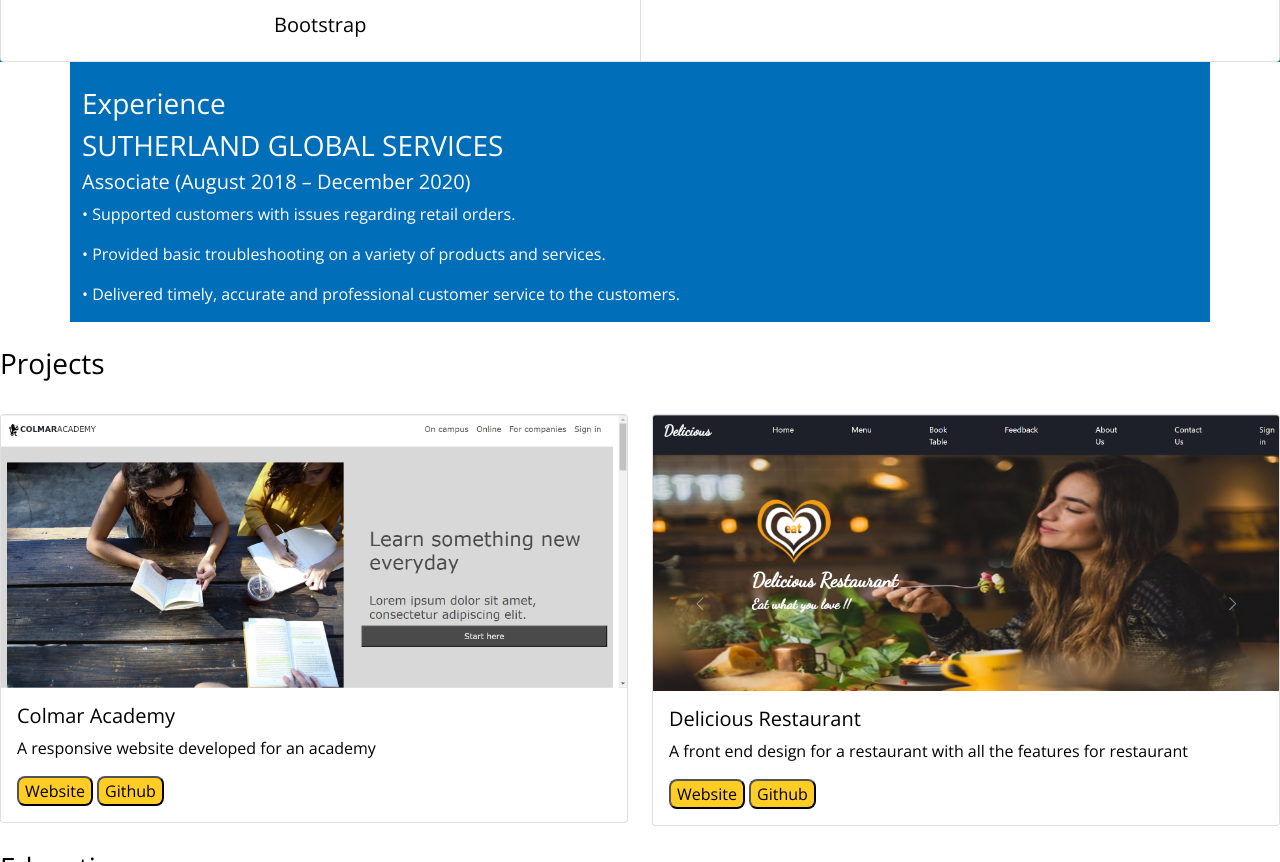
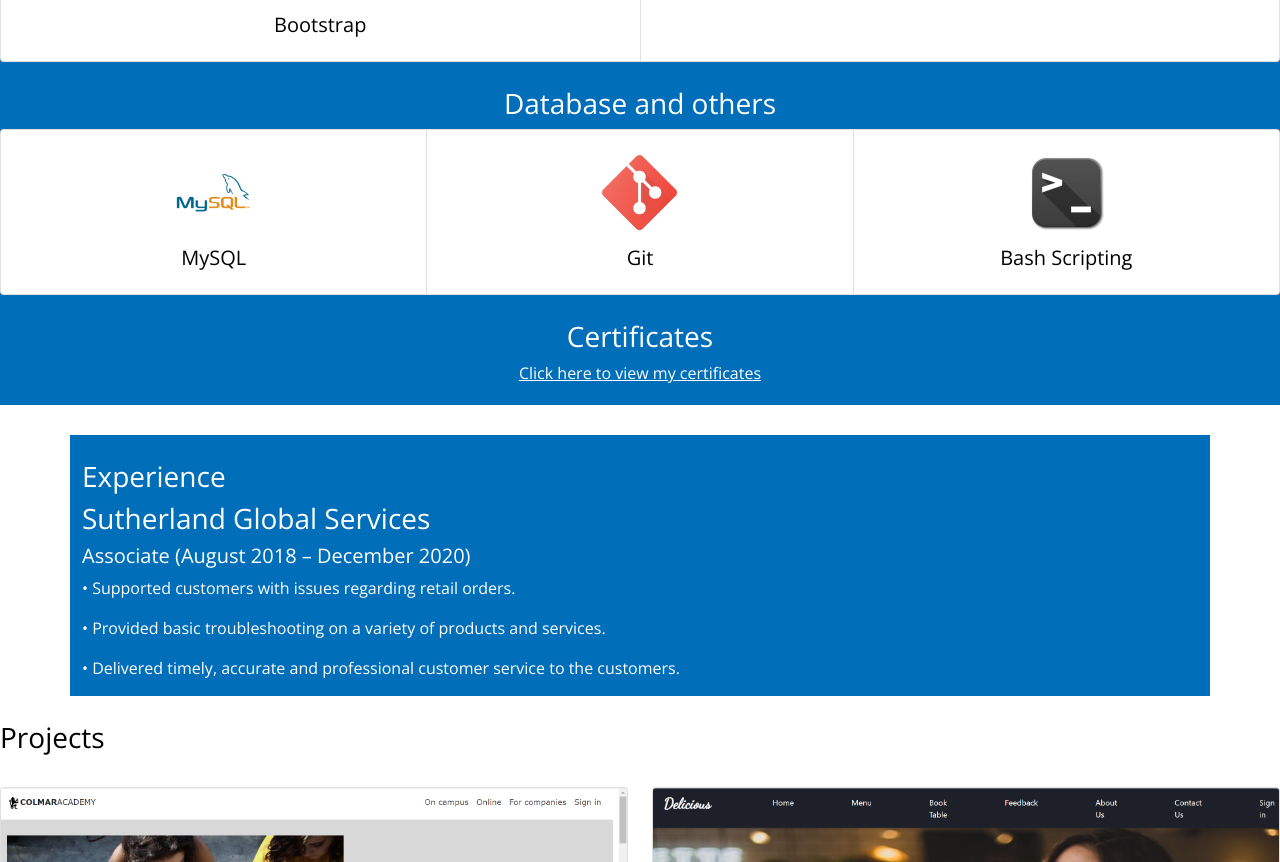
Before and after one commit to saravana-raja/Port, a plain HTML site: page index.html in a window 1280 px wide. Shown: the part 1380-2242 px from the top of the page. Drawn offline with nearby package versions, Linux system fonts and the light colour scheme.

Commit message:
added certificate section

```diff
--- a/index.html
+++ b/index.html
@@ -171,17 +171,48 @@
         <img src="Resources/react.png" class="card-img-top mx-auto skillcard" alt="...">
         <div class="card-body">
           <h5 class="card-title">React</h5>
+        </div>
+      </div>
+    </div>
+  </div>
+
+  <div class="skillpad" id="skill">
+    <h3 style="color: white;">Database and others</h3>
+    <div class="card-group">
+      <div class="card">
+        <img src="Resources/mysql.png" class="card-img-top skillcard mx-auto" alt="...">
+        <div class="card-body">
+          <h5 class="card-title">MySQL</h5>
+        </div>
+      </div>
+      <div class="card">
+        <img src="Resources/git.png" class="card-img-top mx-auto skillcard" alt="...">
+        <div class="card-body">
+          <h5 class="card-title">Git</h5>
+
+        </div>
+      </div>
+
+      <div class="card">
+        <img src="Resources/shell.jpg" class="card-img-top mx-auto skillcard" alt="...">
+        <div class="card-body">
+          <h5 class="card-title">Bash Scripting</h5>
 
         </div>
       </div>
     </div>
   </div>
 
+  <div class="skillpad" style="margin-bottom: 30px; padding-bottom: 20px;">
+    <h3 style="color: white;">Certificates</h3>
+    <a href="https://saravana-raja.github.io/Certificates/" style="color: white;">Click here to view my certificates</a>
+  </div>
+
   <div class="container skillpad" id="exp">
     <div class="row" style="text-align: left;">
       <div class="col-12">
         <h3 style="color: white;">Experience</h3>
-        <h3 style="color: white;">SUTHERLAND GLOBAL SERVICES</h3>
+        <h3 style="color: white;">Sutherland Global Services</h3>
         <h5 style="color: white;">Associate (August 2018 – December 2020)</h5>
         <p style="color: white;">• Supported customers with issues regarding retail orders.</p>
         <p style="color: white;">• Provided basic troubleshooting on a variety of products and services.</p>
```
Also changed, not shown: Resources/git.png (added), Resources/mysql.png (added), Resources/shell.jpg (added).
